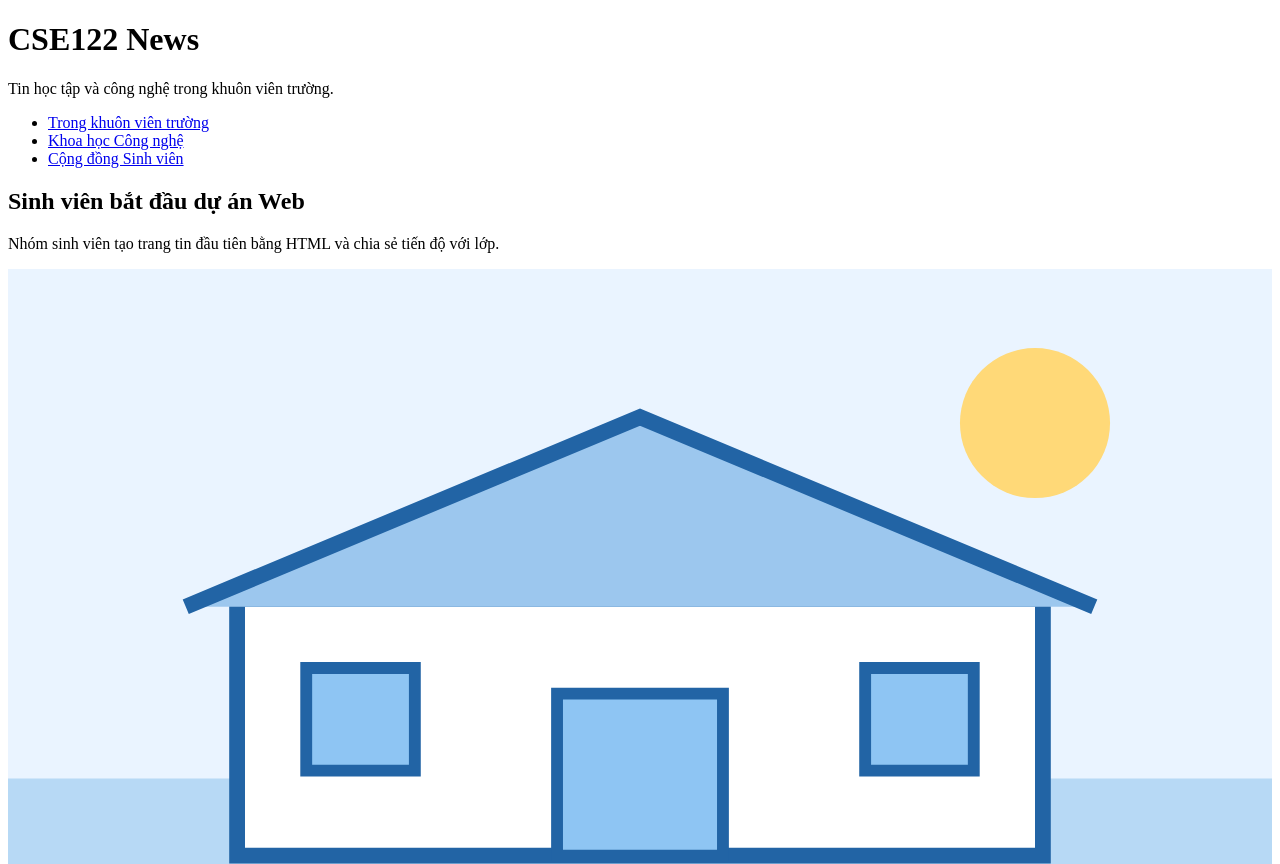
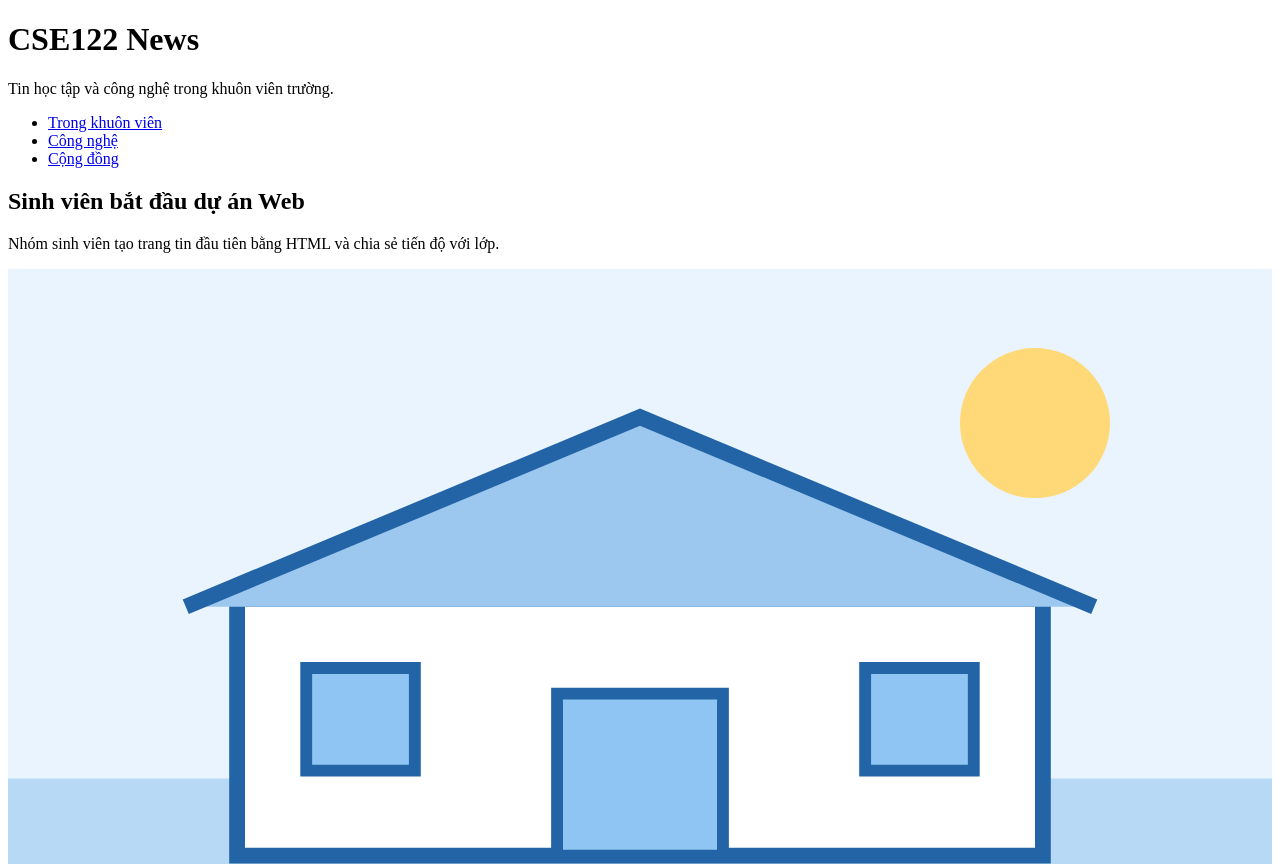
Before and after one commit to namnvdev/tlu.cse122, a plain HTML site: page practices/practice-01/demo/index.html in a window 1280 px wide. Shown: the top 864 px of the page. Drawn offline with Linux system fonts and the light colour scheme.

Commit message:
thay doi index demo.html

```diff
--- a/practices/practice-01/demo/index.html
+++ b/practices/practice-01/demo/index.html
@@ -12,9 +12,9 @@
     <p>Tin học tập và công nghệ trong khuôn viên trường.</p>
     <nav aria-label="Chuyên mục tin tức">
       <ul>
-        <li><a href="#campus">Trong khuôn viên trường</a></li>
-        <li><a href="#technology">Khoa học Công nghệ</a></li>
-        <li><a href="#community">Cộng đồng Sinh viên</a></li>
+        <li><a href="#campus">Trong khuôn viên</a></li>
+        <li><a href="#technology">Công nghệ</a></li>
+        <li><a href="#community">Cộng đồng</a></li>
       </ul>
     </nav>
   </header>
@@ -34,6 +34,7 @@
       <h2>Buổi chia sẻ sản phẩm cuối tuần</h2>
       <p>Các nhóm giới thiệu ý tưởng và ghi lại phản hồi để cải thiện trang Web.</p>
     </article>
+
   </main>
   <!-- Footer provides a brief site attribution. -->
   <footer><p>CSE122 News · Bài thực hành HTML đầu tiên</p></footer>
```
